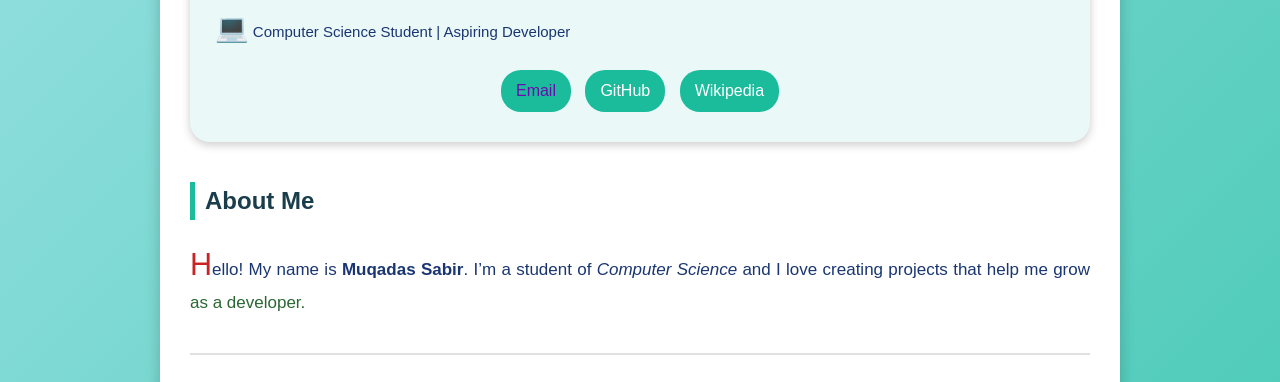
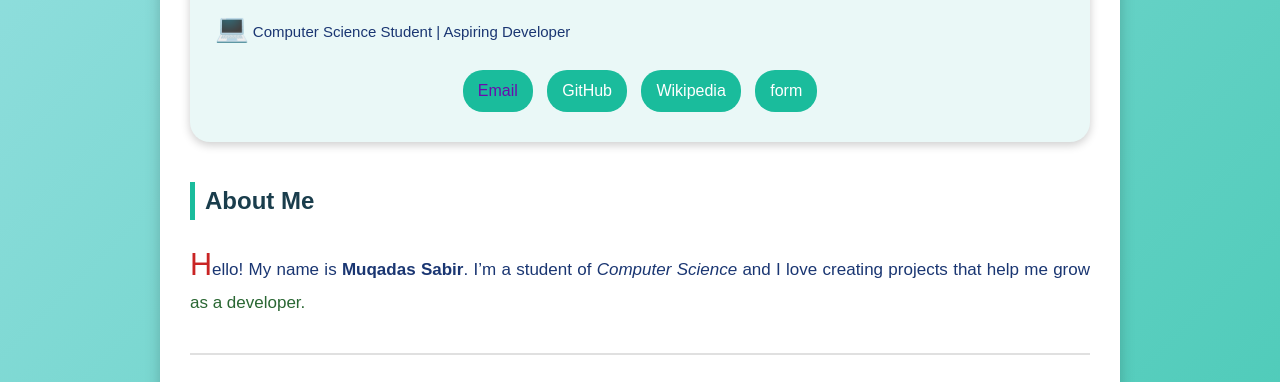
Before and after one commit to MuqadasSabir/MuqadasSabir.github.io, a plain HTML site: page lab05/index.html in a window 1280 px wide. Shown: the part 379-761 px from the top of the page. Drawn offline with Linux system fonts and the light colour scheme.

Commit message:
add table and form

```diff
--- a/lab05/index.html
+++ b/lab05/index.html
@@ -19,6 +19,7 @@
                 <a href="mailto:muqadas125@gmail.com">Email</a>
                 <a href="https://github.com/">GitHub</a>
                 <a href="https://www.wikipedia.org">Wikipedia</a>
+                <a href="form.html">form</a>
             </div>
         </div>
 
```
Also changed, not shown: index.html (+2 -0 lines).
